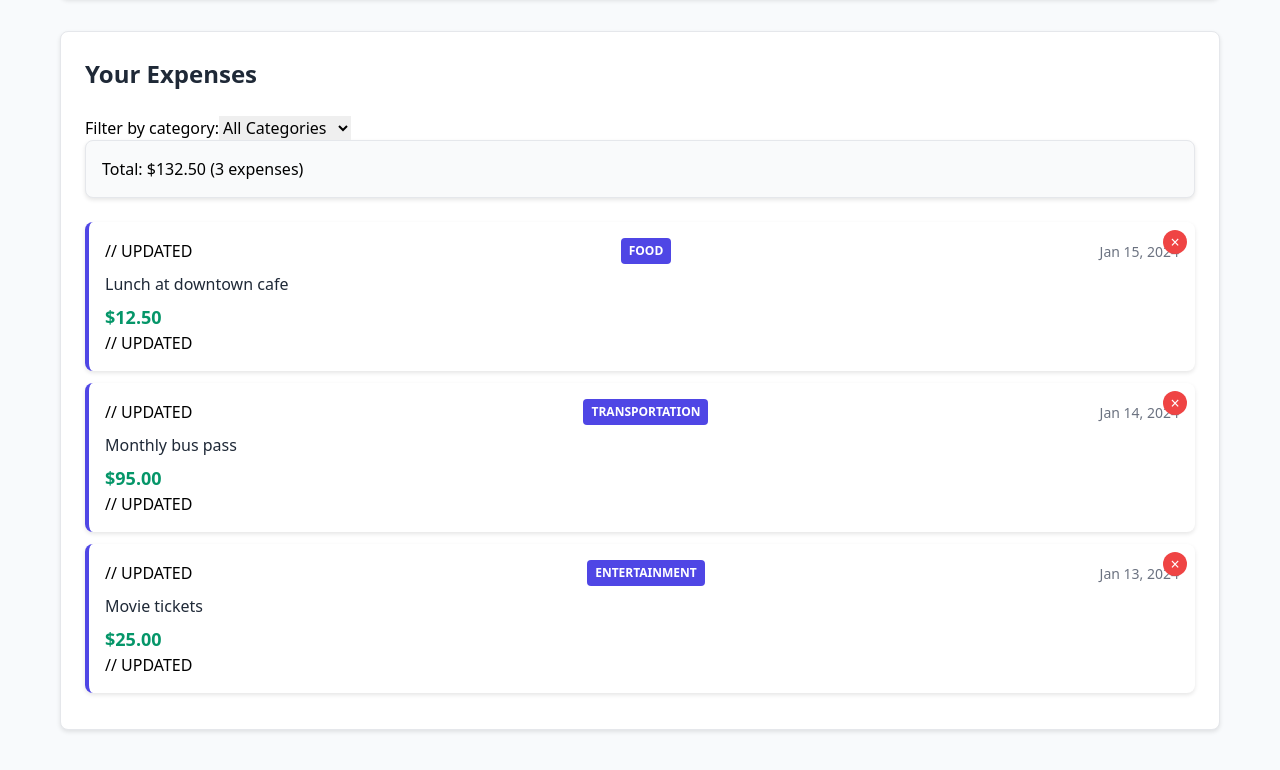
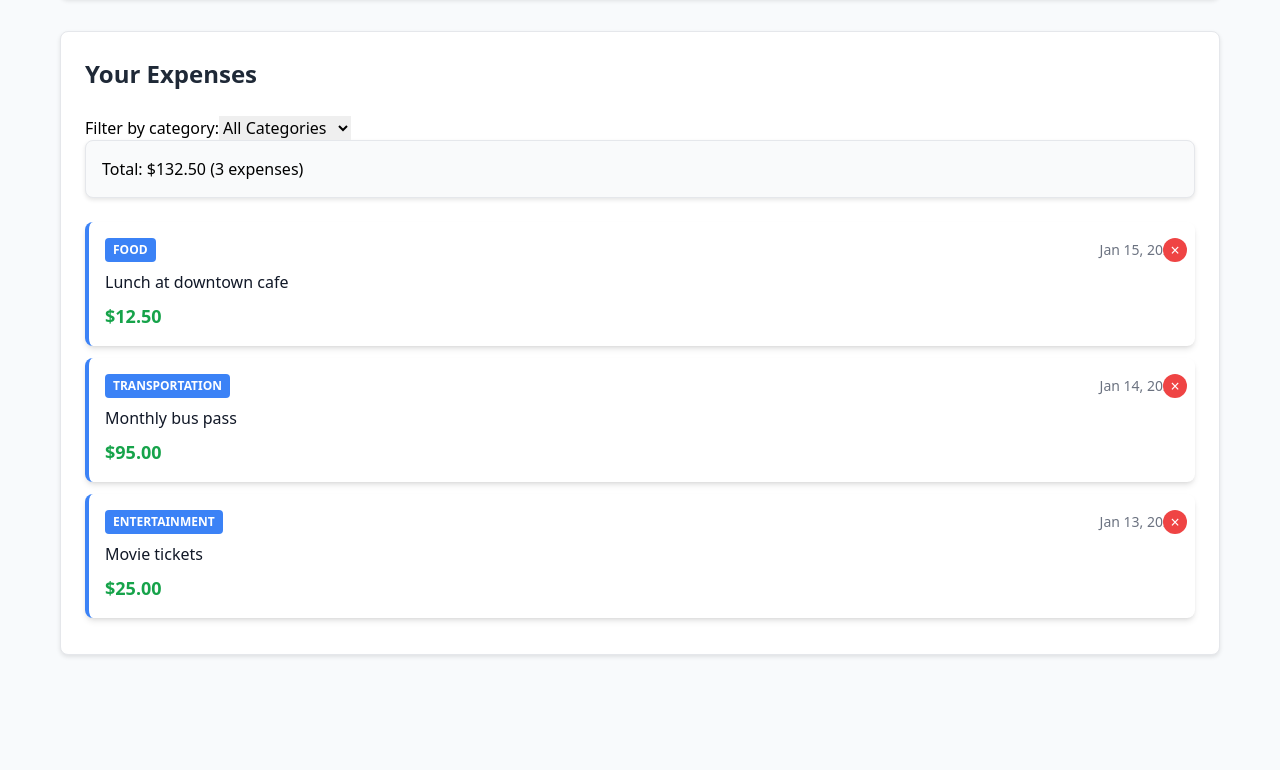
Before and after one commit to munisaILH/expense-tracker, a React (Vite) app: page / in a window 1280 px wide. Shown: the part 780-1550 px from the top of the page. After the commit the page ends 1487 px from the top, so only its background shows below. Built offline with nearby package versions, Linux system fonts and the light colour scheme.

Commit message:
style: transform ExpenseCard to Tailwind utilities

```diff
--- a/src/components/ExpenseCard/ExpenseCard.css
+++ b/src/components/ExpenseCard/ExpenseCard.css
@@ -1,67 +1,56 @@
-/* src/components/ExpenseCard/ExpenseCard.css */
+/* src/components/ExpenseCard/ExpenseCard.css  */
 .expense-card {
-  background: white;
-  border-radius: 8px;
-  padding: 16px;
-  margin-bottom: 12px;
-  box-shadow: 0 2px 4px rgba(0, 0, 0, 0.1);
-  transition: transform 0.2s, box-shadow 0.2s;
-  border-left: 4px solid #4F46E5;
-  position: relative; /* For delete button positioning */
+  background: white;         /* → bg-white */
+  border-radius: 8px;       /* → rounded-lg */
+  padding: 16px;            /* → p-4 */
+  margin-bottom: 12px;      /* → mb-3 */
+  box-shadow: 0 2px 4px rgba(0, 0, 0, 0.1); /* → shadow-md */
+  transition: transform 0.2s, box-shadow 0.2s; /* → transition-all duration-200 */
+  border-left: 4px solid #4F46E5; /* → border-l-4 border-blue-500 */
 }
 
 .expense-card:hover {
-  transform: translateY(-2px);
-  box-shadow: 0 4px 8px rgba(0, 0, 0, 0.15);
+  transform: translateY(-2px); /* → hover:-translate-y-0.5 */
+  box-shadow: 0 4px 8px rgba(0, 0, 0, 0.15); /* → hover:shadow-lg */
 }
 
-/* Highlighted state */
-.expense-card--highlighted {
-  border-left-color: #f59e0b;
-  background: #fffbeb;
+/* Header Layout */
+.expense-header {
+  display: flex;            /* → flex */
+  justify-content: space-between; /* → justify-between */
+  align-items: center;      /* → items-center */
+  margin-bottom: 8px;       /* → mb-2 */
 }
 
-.expense-header {
-  display: flex;
-  justify-content: space-between;
-  align-items: center;
-  margin-bottom: 8px;
+/* Category Badge */
+.expense-category {
+  background: #4F46E5;      /* → bg-blue-500 */
+  color: white;             /* → text-white */
+  padding: 4px 8px;         /* → px-2 py-1 */
+  border-radius: 4px;       /* → rounded */
+  font-size: 12px;          /* → text-xs */
+  font-weight: 600;         /* → font-semibold */
+  text-transform: uppercase; /* → uppercase */
 }
 
-.expense-category {
-  background: #4F46E5;
-  color: white;
-  padding: 4px 8px;
-  border-radius: 4px;
-  font-size: 12px;
-  font-weight: 600;
-  text-transform: uppercase;
+/* Date Display */
+.expense-date {
+  color: #6B7280;           /* → text-gray-500 */
+  font-size: 14px;          /* → text-sm */
 }
 
-.expense-date {
-  color: #6B7280;
-  font-size: 14px;
+/* Description Text */
+.expense-description {
+  margin: 0 0 8px 0;        /* → mb-2 */
+  font-size: 16px;          /* → text-base */
+  font-weight: 500;         /* → font-medium */
+  color: #1F2937;           /* → text-gray-900 */
 }
 
-.expense-description {
-  margin: 0 0 8px 0;
-  font-size: 16px;
-  font-weight: 500;
-  color: #1F2937;
+/* Amount Display */
+.expense-amount {
+  margin: 0;                /* → m-0 */
+  font-size: 18px;          /* → text-lg */
+  font-weight: bold;        /* → font-bold */
+  color: #059669;           /* → text-green-600 */
 }
-
-.expense-amount {
-  margin: 0;
-  font-size: 18px;
-  font-weight: bold;
-  color: #059669;
-}
-
-.expense-delete {
-  transition: all 0.2s;
-}
-
-.expense-delete:hover {
-  background: #dc2626 !important;
-  transform: scale(1.1);
-}
--- a/src/components/ExpenseCard/ExpenseCard.tsx
+++ b/src/components/ExpenseCard/ExpenseCard.tsx
@@ -47,44 +47,42 @@ const ExpenseCard: React.FC<ExpenseCardProps> = ({
   };
 
   return (
-    // UPDATED
-    <article className={`expense-card ${highlighted ? 'expense-card--highlighted' : ''}`}>
-      <div className="expense-header">
-        // UPDATED
+  <article
+    className={`
+      bg-white rounded-lg p-4 mb-3 shadow-md
+      hover:shadow-lg transition-all duration-200
+      border-l-4 relative cursor-pointer
+      ${highlighted ? 'border-l-orange-500 bg-orange-50' : 'border-l-blue-500'}
+    `}
+  >
+    <div className="flex justify-between items-center mb-2">
       {showCategory && (
-          <span className="expense-category">{category}</span>
+        <span className="inline-block bg-blue-500 text-white px-2 py-1 rounded text-xs font-semibold uppercase">
+          {category}
+        </span>
       )}
-        <time className="expense-date" dateTime={date}>
+      <time className="text-sm text-gray-500" dateTime={date}>
         {formattedDate}
       </time>
     </div>
 
-      <div className="expense-body">
-        <h3 className="expense-description">{description}</h3>
-        <p className="expense-amount">{formattedAmount}</p>
+    <div className="space-y-2">
+      <h3 className="text-base font-medium text-gray-900">{description}</h3>
+      <p className="text-lg font-bold text-green-600">{formattedAmount}</p>
 
-        // UPDATED
       {onDelete && (
         <button
-            className="expense-delete"
+          className="
+            absolute top-2 right-2
+            bg-red-500 hover:bg-red-600
+            text-white border-0 rounded-full
+            w-6 h-6 cursor-pointer text-base
+            flex items-center justify-center
+            transition-colors duration-200
+            focus:outline-none focus:ring-2 focus:ring-red-400
+          "
           onClick={handleDelete}
           aria-label="Delete expense"
-            style={{
-              position: 'absolute',
-              top: '8px',
-              right: '8px',
-              background: '#ef4444',
-              color: 'white',
-              border: 'none',
-              borderRadius: '50%',
-              width: '24px',
-              height: '24px',
-              cursor: 'pointer',
-              fontSize: '16px',
-              display: 'flex',
-              alignItems: 'center',
-              justifyContent: 'center'
-            }}
         >
           ×
         </button>
@@ -94,4 +92,5 @@ const ExpenseCard: React.FC<ExpenseCardProps> = ({
   );
 };
 
+
 export default ExpenseCard;
```
Lines whose indentation alone changed are shown as unchanged.
